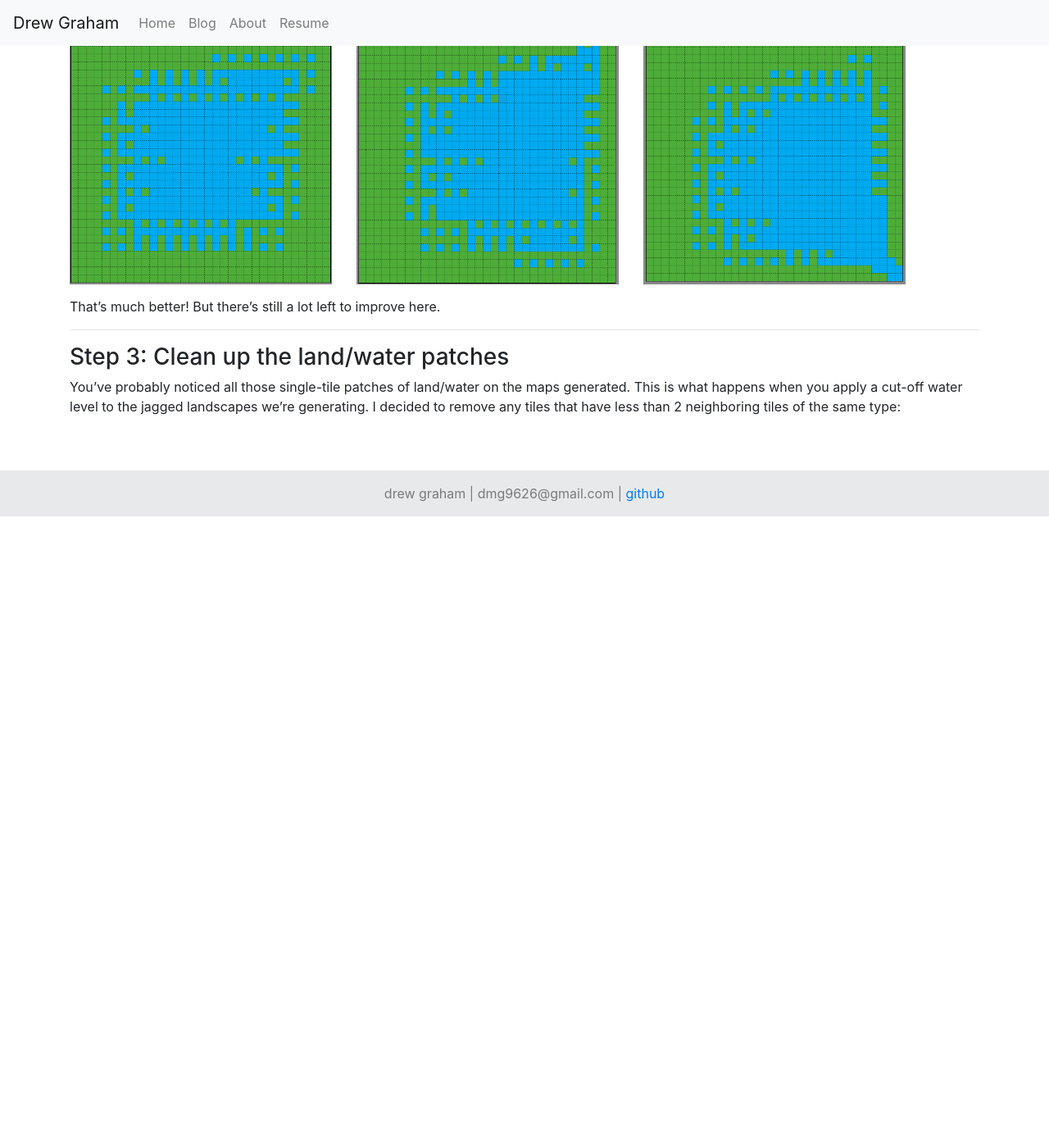
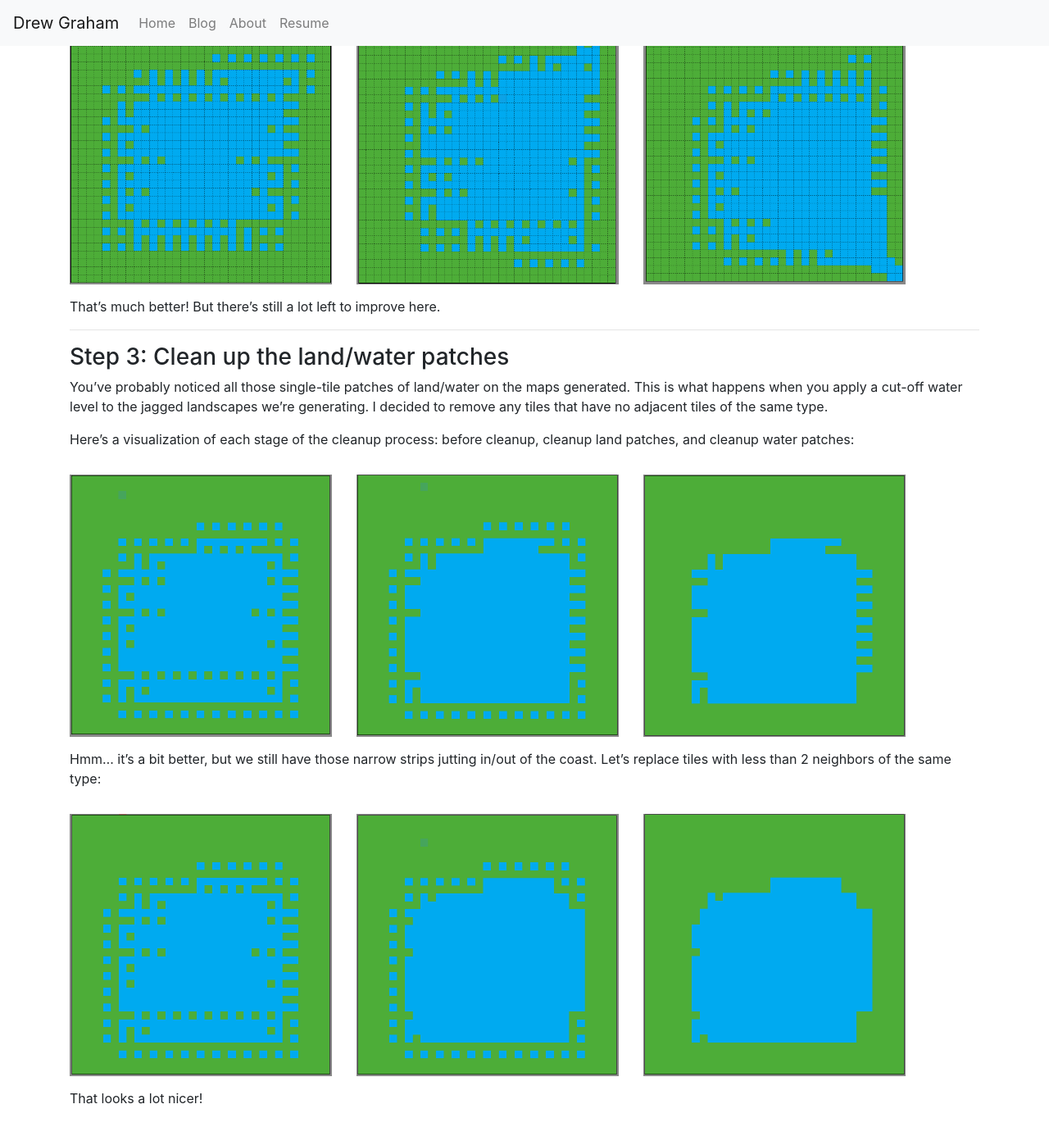
Before and after one commit to dmg9626/dmg9626.github.io, a Jekyll site: the page built from blog/proc-gen.md, in a window 1280 px wide and 1400 px high, scrolled down 4763 px. Shown: the top 1386 px of the window at 82% size. Built offline with Jekyll 4.4.1, drawn with Linux system fonts in a browser that asks for light colours; nearby versions of some CDN libraries; library files that are not in the unit come from our copies; before the commit the page ends 5393 px from its top, so only the background shows below that.

Commit message:
added landscape cleanup section

```diff
--- a/blog/proc-gen.md
+++ b/blog/proc-gen.md
@@ -93,15 +93,15 @@ My first inclination here was to set a fixed water level to be used on all maps
 Hmm, that's much more water than I expected, but maybe that was an unlucky seed. Let's try a few more maps.
 
 <div class="row">
-<img src="/assets/images/blog/proc-gen/water-level/fixed/15-percent-2.png" class="blog text-center" width="400px">
-<img src="/assets/images/blog/proc-gen/water-level/fixed/15-percent-3.png" class="blog text-center" width="400px">
+    <img src="/assets/images/blog/proc-gen/water-level/fixed/15-percent-2.png" class="blog text-center" width="400px">
+    <img src="/assets/images/blog/proc-gen/water-level/fixed/15-percent-3.png" class="blog text-center" width="400px">
 </div>
 
 Maybe I should try a lower water level? I'll plug in .05 and see what we get:
 
 <div class="row">
-<img src="/assets/images/blog/proc-gen/water-level/fixed/5-percent-1.png" class="blog text-center" width="400px">
-<img src="/assets/images/blog/proc-gen/water-level/fixed/5-percent-2.png" class="blog text-center" width="400px">
+    <img src="/assets/images/blog/proc-gen/water-level/fixed/5-percent-1.png" class="blog text-center" width="400px">
+    <img src="/assets/images/blog/proc-gen/water-level/fixed/5-percent-2.png" class="blog text-center" width="400px">
 </div>
 
 We're not getting very consistent results here, and procedural generation is only useful when you can effectively control the content being generated. This step ended up being a bit more involved than I'd anticipated.
@@ -109,9 +109,9 @@ We're not getting very consistent results here, and procedural generation is onl
 I ended up determining a water level for the heightmap generated by calculating the average altitude and multiplying it by some water ratio between 0 and 1. Let's see what we get with a water ratio of 0.55:
 
 <div class="row">
-<img src="/assets/images/blog/proc-gen/water-level/calculated/calculated-1.png" class="blog text-center" width="350px">
-<img src="/assets/images/blog/proc-gen/water-level/calculated/calculated-2.png" class="blog text-center" width="350px">
-<img src="/assets/images/blog/proc-gen/water-level/calculated/calculated-3.png" class="blog text-center" width="350px">
+    <img src="/assets/images/blog/proc-gen/water-level/calculated/calculated-1.png" class="blog text-center" width="350px">
+    <img src="/assets/images/blog/proc-gen/water-level/calculated/calculated-2.png" class="blog text-center" width="350px">
+    <img src="/assets/images/blog/proc-gen/water-level/calculated/calculated-3.png" class="blog text-center" width="350px">
 </div>
 
 That's much better! But there's still a lot left to improve here.
@@ -119,4 +119,22 @@ That's much better! But there's still a lot left to improve here.
 ----
 ### Step 3: Clean up the land/water patches
 
-You've probably noticed all those single-tile patches of land/water on the maps generated. This is what happens when you apply a cut-off water level to the jagged landscapes we're generating. I decided to remove any tiles that have less than 2 neighboring tiles of the same type:
+You've probably noticed all those single-tile patches of land/water on the maps generated. This is what happens when you apply a cut-off water level to the jagged landscapes we're generating. I decided to remove any tiles that have no adjacent tiles of the same type.
+
+Here's a visualization of each stage of the cleanup process: before cleanup, cleanup land patches, and cleanup water patches:
+
+<div class="row">
+    <img src="/assets/images/blog/proc-gen/cleanup-patches/v1/before-cleanup.png" class="blog text-center" width="350px">
+    <img src="/assets/images/blog/proc-gen/cleanup-patches/v1/cleanup-land-patches.png" class="blog text-center" width="350px">
+    <img src="/assets/images/blog/proc-gen/cleanup-patches/v1/cleanup-water-patches.png" class="blog text-center" width="350px">
+</div>
+
+Hmm... it's a bit better, but we still have those narrow strips jutting in/out of the coast. Let's replace tiles with less than 2 neighbors of the same type:
+
+<div class="row">
+    <img src="/assets/images/blog/proc-gen/cleanup-patches/v2/before-cleanup.png" class="blog text-center" width="350px">
+    <img src="/assets/images/blog/proc-gen/cleanup-patches/v2/cleanup-land-patches.png" class="blog text-center" width="350px">
+    <img src="/assets/images/blog/proc-gen/cleanup-patches/v2/cleanup-water-patches.png" class="blog text-center" width="350px">
+</div>
+
+That looks a lot nicer!
```
Also changed, not shown: assets/images/blog/proc-gen/cleanup-patches/v1/before-cleanup.png (added), assets/images/blog/proc-gen/cleanup-patches/v1/cleanup-land-patches.png (added), assets/images/blog/proc-gen/cleanup-patches/v1/cleanup-water-patches.png (added), assets/images/blog/proc-gen/cleanup-patches/v2/before-cleanup.png (added), assets/images/blog/proc-gen/cleanup-patches/v2/cleanup-land-patches.png (added), assets/images/blog/proc-gen/cleanup-patches/v2/cleanup-water-patches.png (added).
